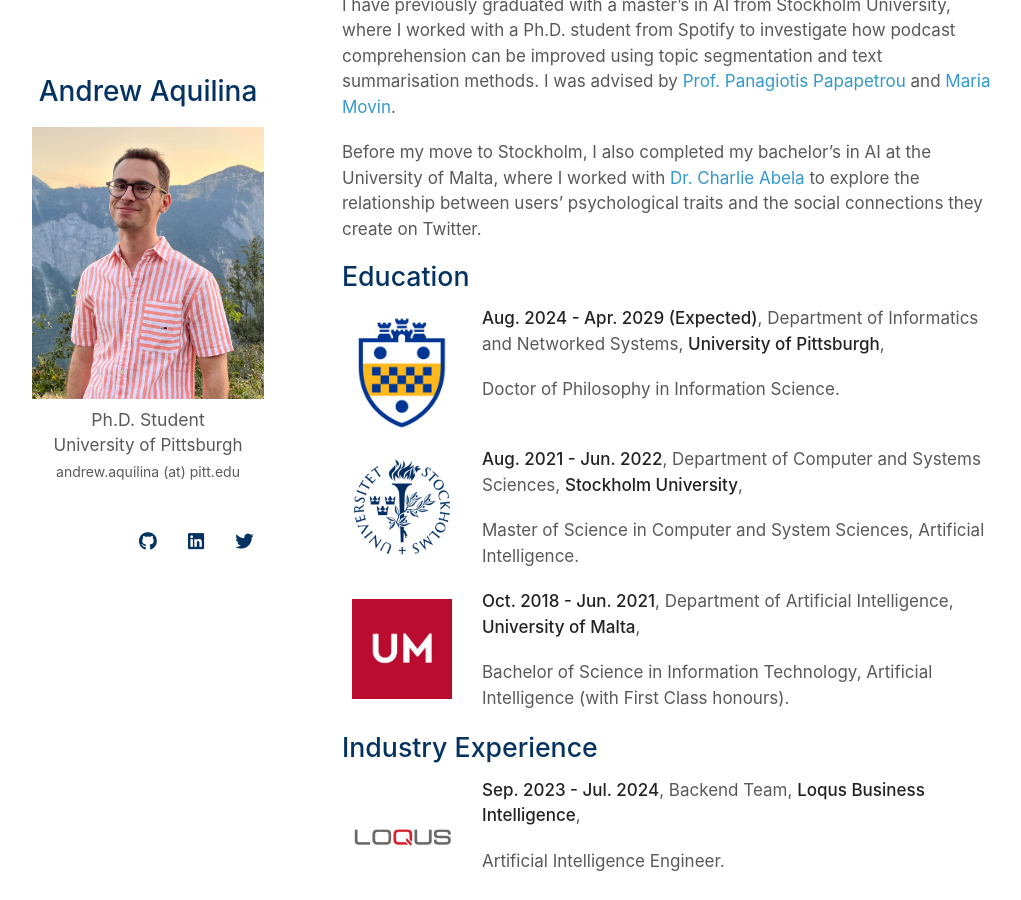
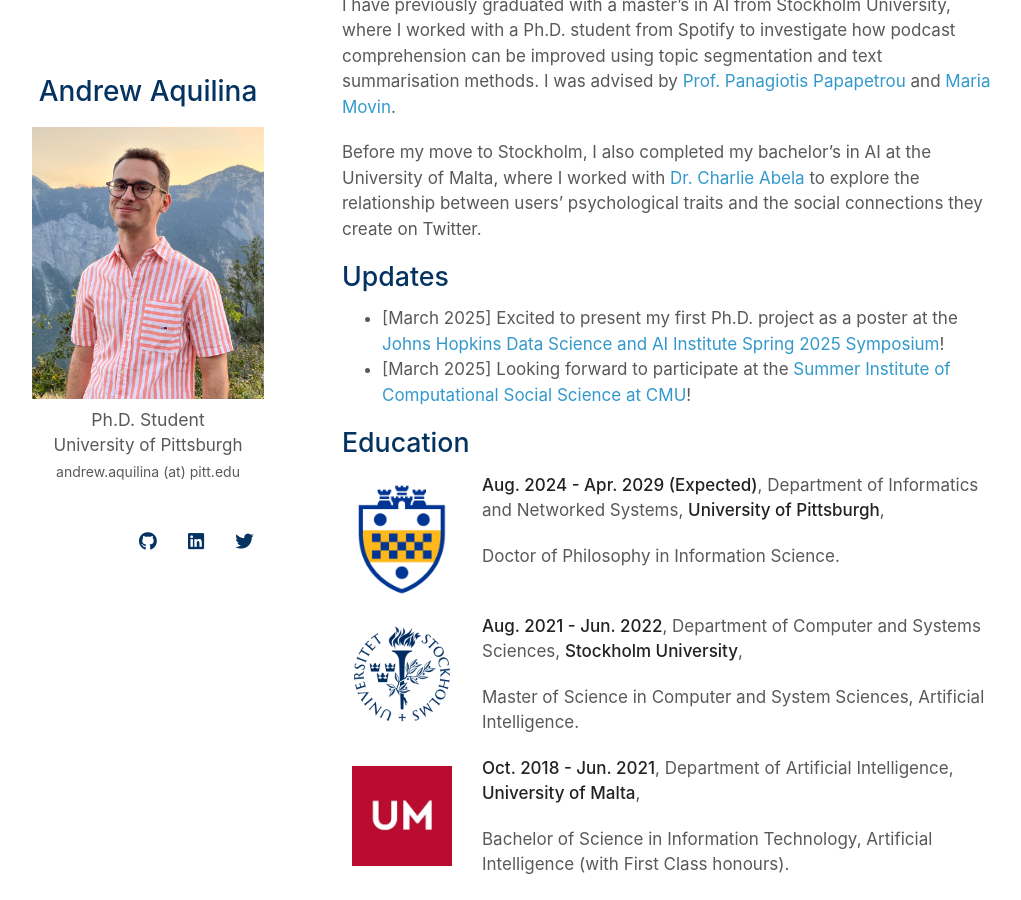
Before and after one commit to andaqu/andaqu.github.io, a Jekyll site: the page built from index.md, in a window 1280 px wide and 900 px high, scrolled down 302 px. Shown: the whole window, without its empty margins (128-1149 px from the left). Built offline with Jekyll 4.4.1, drawn with Linux system fonts in a browser that asks for light colours; nearby versions of some CDN libraries; a style sheet for code colours, icons or effects is not loaded.

Commit message:
Update index.md

```diff
--- a/index.md
+++ b/index.md
@@ -9,6 +9,11 @@
 I have previously graduated with a master’s in AI from Stockholm University, where I worked with a Ph.D. student from Spotify to investigate how podcast comprehension can be improved using topic segmentation and text summarisation methods. I was advised by [Prof. Panagiotis Papapetrou](https://papapetrou.blogs.dsv.su.se/) and [Maria Movin](https://www.linkedin.com/in/mariamovin).
 
 Before my move to Stockholm, I also completed my bachelor’s in AI at the University of Malta, where I worked with [Dr. Charlie Abela](https://www.um.edu.mt/profile/charlieabela) to explore the relationship between users’ psychological traits and the social connections they create on Twitter.
+
+## Updates
+
+* [March 2025] Excited to present my first Ph.D. project as a poster at the [Johns Hopkins Data Science and AI Institute Spring 2025 Symposium](https://ai.jhu.edu/event/spring-2025-symposium/)!
+* [March 2025] Looking forward to participate at the [Summer Institute of Computational Social Science at CMU](https://sicss.io/2025/cmu/)!
 
 ## Education
 
```
